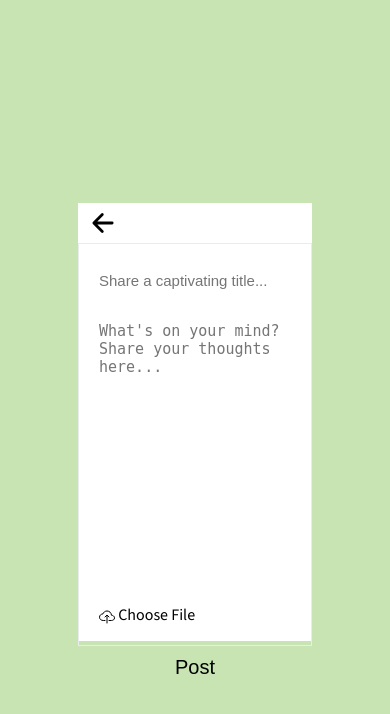
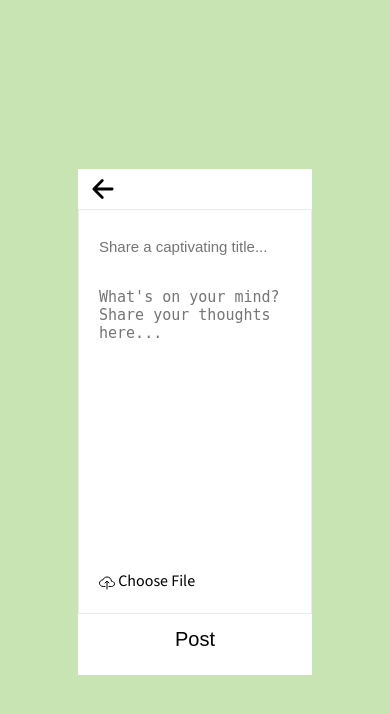
Before and after one commit to Ayush-Tripathy/bloggle, a PHP site: page /upload.php in a window 390 px wide. Shown: the top 714 px of the page. Run offline with PHP 8.4, Linux system fonts and the light colour scheme; the visitor is signed in with stand-in values (Sample User, id 1); some libraries are stand-ins or nearby versions.

Commit message:
Resolved conflicts

```diff
--- a/pages/upload.css
+++ b/pages/upload.css
@@ -5,8 +5,8 @@
 }
 
 body {
-    height: 100vh;
-    width: 100vw;
+    height: 100dvh;
+    width: 100dvw;
     display: flex;
     justify-content: center;
     align-items: center;
@@ -16,8 +16,8 @@ body {
 }
 
 .upload-container {
-    height: 52vh;
-    width: 60vw;
+    height: 60dvh;
+    width: 60dvw;
     background-color: white;
 }
 
@@ -39,7 +39,6 @@ ion-icon {
     width: 100%;
     border: 1px solid var(--color-border);
     padding: 20px;
-    margin-bottom: 2%;
 }
 
 .title-box input[type="text"] {
@@ -66,15 +65,14 @@ ion-icon {
 }
 
 .last-part {
-    height: auto;
+    height: 10%;
     display: flex;
     align-items: center;
     justify-content: center;
-    margin-top: 20px;
 }
 
 .file-upload {
-    margin-top: 2%;
+    margin-top: 5%;
     /* cursor: pointer; */
 }
 
@@ -88,7 +86,7 @@ input[type="file"] {
 
 #title::placeholder,
 #caption::placeholder {
-    font-size: 17px;
+    font-size: 17.1px;
 }
 
 button {
@@ -107,13 +105,4 @@ button {
     #caption::placeholder {
         font-size: 15px;
     }
-
-    .last-part {
-        flex-direction: column;
-        margin-top: 10px;
-    }
-
-    .file-upload {
-        margin-top: 10px;
-    }
 }
--- a/pages/upload.php
+++ b/pages/upload.php
@@ -30,8 +30,8 @@ include_once '../controllers/UserController.php';
                 <a href="landing.php"><ion-icon name="arrow-back-outline"></ion-icon></a>
             </div>
         </div>
-        <form action="">
-            <div class="input-container">
+        <div class="input-container">
+            <form action="">
                 <div class="title-box">
                     <input type="text" name="title" id="title" placeholder="Share a captivating title..." required title="Enter the Title of your Blog">
                 </div>
@@ -45,11 +45,11 @@ include_once '../controllers/UserController.php';
                     </label>
                     <input type="file" name="fileToUpload" id="fileToUpload">
                 </div>
-            </div>
-            <div class="last-part">
-                <button type="submit" id="upload-btn">Post</button>
-            </div>
-        </form>
+            </form>
+        </div>
+        <div class="last-part">
+            <button type="submit">Post</button>
+        </div>
     </div>
 
     <?php
```
